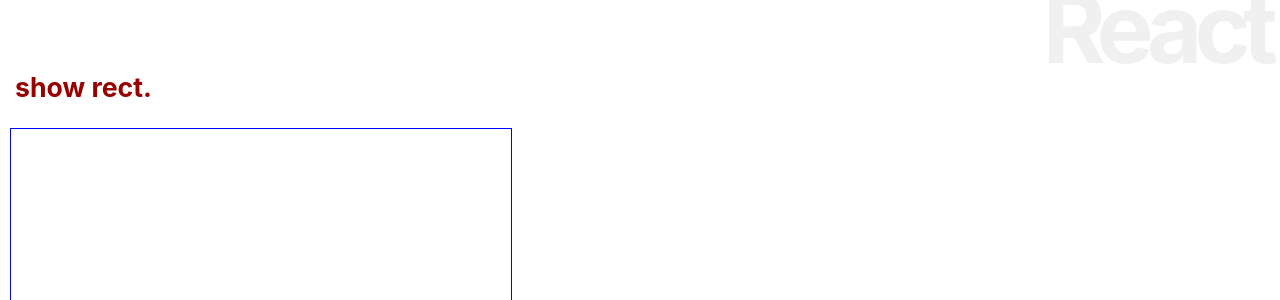
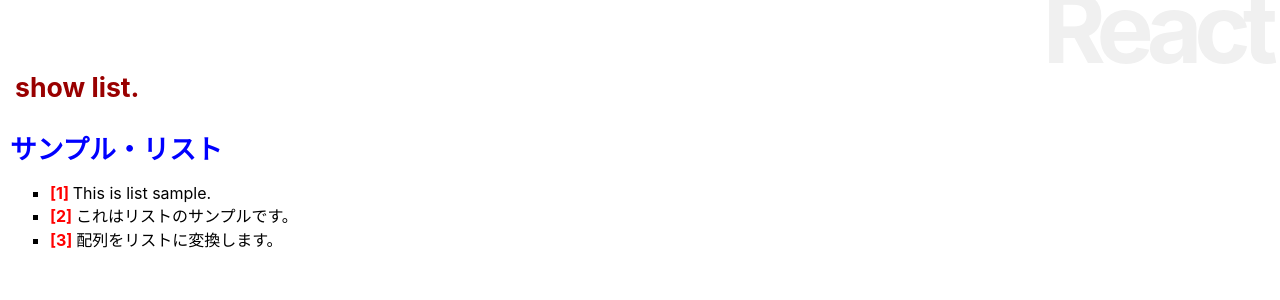
Before and after one commit to mkmy1123/React-practice, a React (Create React App) app in the folder react_app/: page / in a window 1280 px wide. Shown: the top 300 px of the page. Built offline with nearby package versions, Linux system fonts and the light colour scheme.

Commit message:
LIST COMPONENT

```diff
--- a/react_app/src/App.js
+++ b/react_app/src/App.js
@@ -4,7 +4,11 @@
 
 class App extends Component {
 
-  data = [];
+  data = [
+    "This is list sample.",
+    "これはリストのサンプルです。",
+    "配列をリストに変換します。"
+  ];
 
   msgStyle = {
     fontSize: "20pt",
@@ -23,40 +27,62 @@
     this.state = {
       list:this.data
     };
-    this.doAction = this.doAction.bind(this);
-  }
-
-  doAction(e){
-    let x = e.pageX;
-    let y = e.pageY;
-    this.data.push({x:x, y:y});
-    this.setState({
-      list:this.data
-    });
-  }
-
-  draw(d){
-    let s = {
-      position:"absolute",
-        left:(d.x - 25) + "px",
-        top:(d.y - 25) + "px",
-        width:"50px",
-        height:"50px",
-        backgroundColor:"#66f3",
-      };
-      return <div style={s}></div>
   }
 
   render(){
     return <div>
       <h1>React</h1>
-      <h2 style={this.msgStyle}>show rect.</h2>
-      <div style={this.area} onClick={this.doAction}>
-        {this.data.map((value)=>this.draw(value))}
-      </div>
+      <h2 style={this.msgStyle}>show list.</h2>
+      <List title="サンプル・リスト" data={this.data} />
     </div>;
   }
-
 }
 
+class List extends Component {
+  number = 1;
+
+  title = {
+    fontSize:"20pt",
+    fontWeight:"bold",
+    color:"blue",
+  };
+
+  render(){
+    let data = this.props.data;
+    return (
+      <div>
+        <p style={this.title}>{this.props.title}</p>
+        <ul>
+          {data.map((item) =>
+            <Item number={this.number++} value={item} key={this.number} />
+          )}
+        </ul>
+      </div>
+    );
+  }
+}
+
+class Item extends Component{
+  li = {
+    listStyleType:"square",
+    fontSize:"#06",
+    margin:"0px",
+    padding:"0px",
+  }
+  num = {
+    fontWeight:"bold",
+    color:"red"
+  }
+
+  render(){
+    return(
+      <li style={this.li}>
+        <span style={this.num}>[{this.props.number}] </span>
+        {this.props.value}
+      </li>
+    );
+  }
+}
+
+
 export default App;
```
